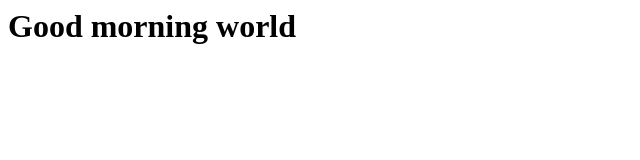
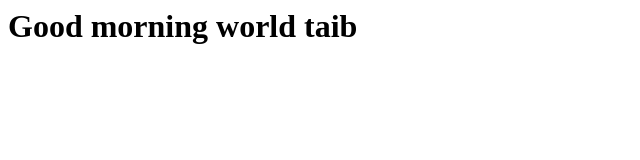
Before and after one commit to redboudraa/quick-test, a plain HTML site: page index.html in a window 1280 px wide. Shown: the whole page, without its empty margins (0-640 px from the left). Drawn offline with Linux system fonts and the light colour scheme.

Commit message:
taib changement

```diff
--- a/index.html
+++ b/index.html
@@ -3,5 +3,5 @@
 </title>
 </head>
 <body>
-<h1>Good morning world</h1>
+<h1>Good morning world taib</h1>
 </body>
```
